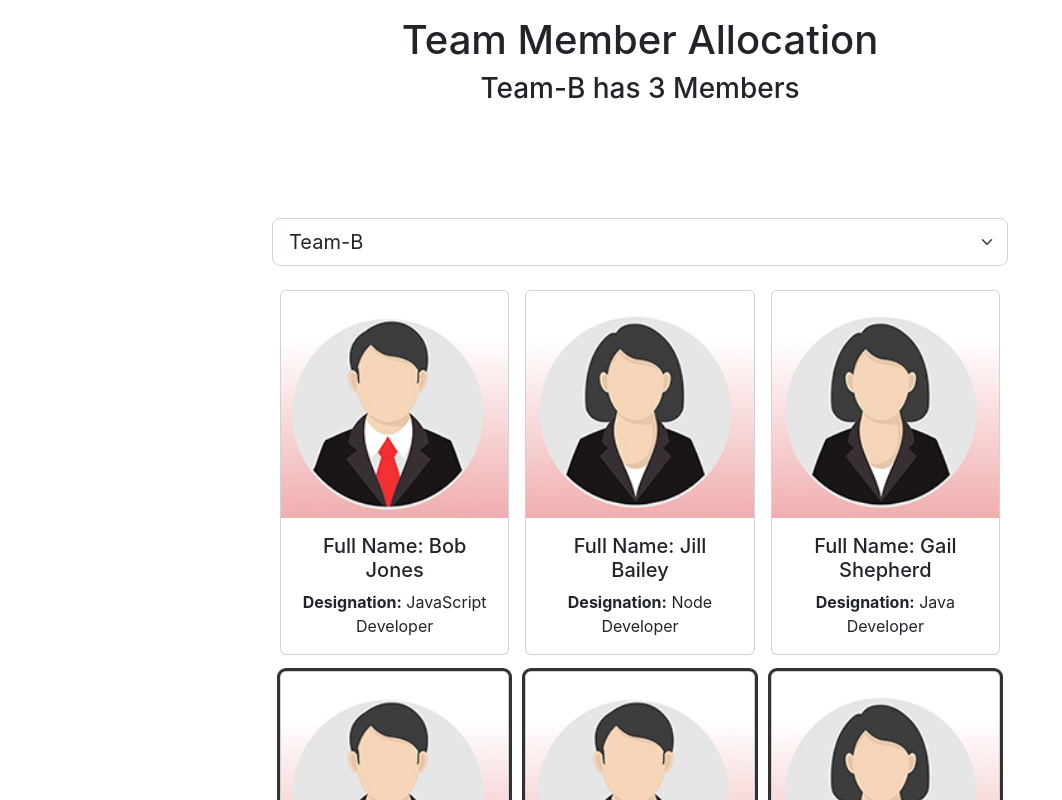
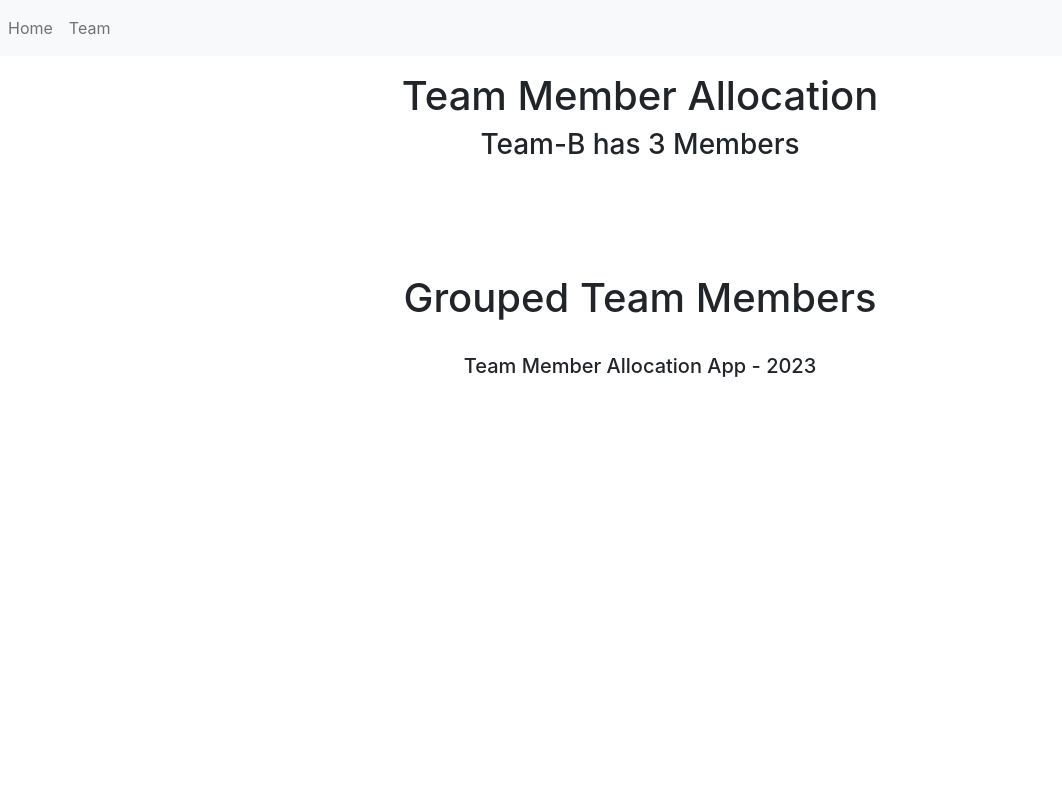
Before and after one commit to GreshamFedora/react-admin-teams, a React (Create React App) app: page /GroupedTeamMembers in a window 1280 px wide. Shown: the top 800 px of the page, without its empty margins (0-1062 px from the left). Built offline with nearby package versions, Linux system fonts and the light colour scheme.

Commit message:
adding GroupedTeamMembers component

```diff
--- a/src/App.js
+++ b/src/App.js
@@ -2,8 +2,12 @@
 import Header from './components/Header';
 import Employees from './components/Employees';
 import Footer from './components/Footer';
+import GroupedTeamMembers from './components/GroupedTeamMembers';
+import NotFound from './components/NotFound';
+import Nav from './components/Nav';
 import { useState, useEffect } from 'react';
 import { BrowserRouter as Router, Route, Routes } from 'react-router-dom';
+
 
 function App() {
 
@@ -120,9 +124,20 @@
 
   return (
     <div>
-      <Header selectedTeam={selectedTeam} teamMemberCount={employees.filter((employee) => employee.teamName === selectedTeam).length} />
-      <Employees employees={employees} selectedTeam={selectedTeam} handleEmployeeCardClick={handleEmployeeCardClick} handleTeamSelectionChange={handleTeamSelectionChange} />
-      <Footer />
+      <Router>
+        <Nav />
+        <Header selectedTeam={selectedTeam} teamMemberCount={employees.filter((employee) => employee.teamName === selectedTeam).length} />
+        <Routes>
+          <Route path="/"
+            element={<Employees employees={employees} selectedTeam={selectedTeam} handleEmployeeCardClick={handleEmployeeCardClick} handleTeamSelectionChange={handleTeamSelectionChange} />}>
+          </Route>
+          <Route path="/GroupedTeamMembers" element = {<GroupedTeamMembers/>} employees={employees} selectedTeam={selectedTeam} setTeam={setTeam}>
+          </Route>
+          <Route path="*" element = {<NotFound/>}>
+          </Route>
+        </Routes>
+        <Footer />
+      </Router>
     </div>
   );
 }
--- /dev/null
+++ b/src/components/GroupedTeamMembers.jsx
@@ -0,0 +1,23 @@
+import { useState } from "react";
+
+const GroupedTeamMembers = ({employees, selectedTeam, setTeam}) => {
+
+  const [groupedEmployees, setGroupedData] = useState(GroupedTeamMembers())
+
+  //completely disregarding DRY for the sake of doing so
+  function GroupedTeamMembers() {
+
+  }
+
+  return (
+    <main className="container">
+        <div className="row justify-content-center mt-3 mb-4">
+          <div className="col-8">
+            <h1>Grouped Team Members</h1>
+          </div>
+        </div>
+    </main>
+  )
+}
+
+export default GroupedTeamMembers
--- /dev/null
+++ b/src/components/Nav.jsx
@@ -0,0 +1,18 @@
+import {Link} from "react-router-dom";
+
+const Nav = () => {
+    return (
+        <nav className = "navbar navbar-expand navbar-light bg-light">
+            <ul className = "navbar-nav me-auto mb-2 mb-lg-0">
+                <li className="nav-item">
+                    <Link className="nav-link" to ="/">Home</Link>
+                </li>
+                <li className="nav-item">
+                    <Link className="nav-link" to ="/GroupedTeamMembers">Team</Link>
+                </li>
+            </ul>
+        </nav>
+    )
+}
+
+export default Nav
--- /dev/null
+++ b/src/components/NotFound.jsx
@@ -0,0 +1,13 @@
+const NotFound = () => {
+  return (
+    <header className="container">
+        <div className="row justify-content-center mt-3 mb-4">
+          <div className="col-8">
+            <h1 className="text-danger">404 - Page not found</h1>
+          </div>
+        </div>
+    </header>
+  )
+}
+
+export default NotFound
```
